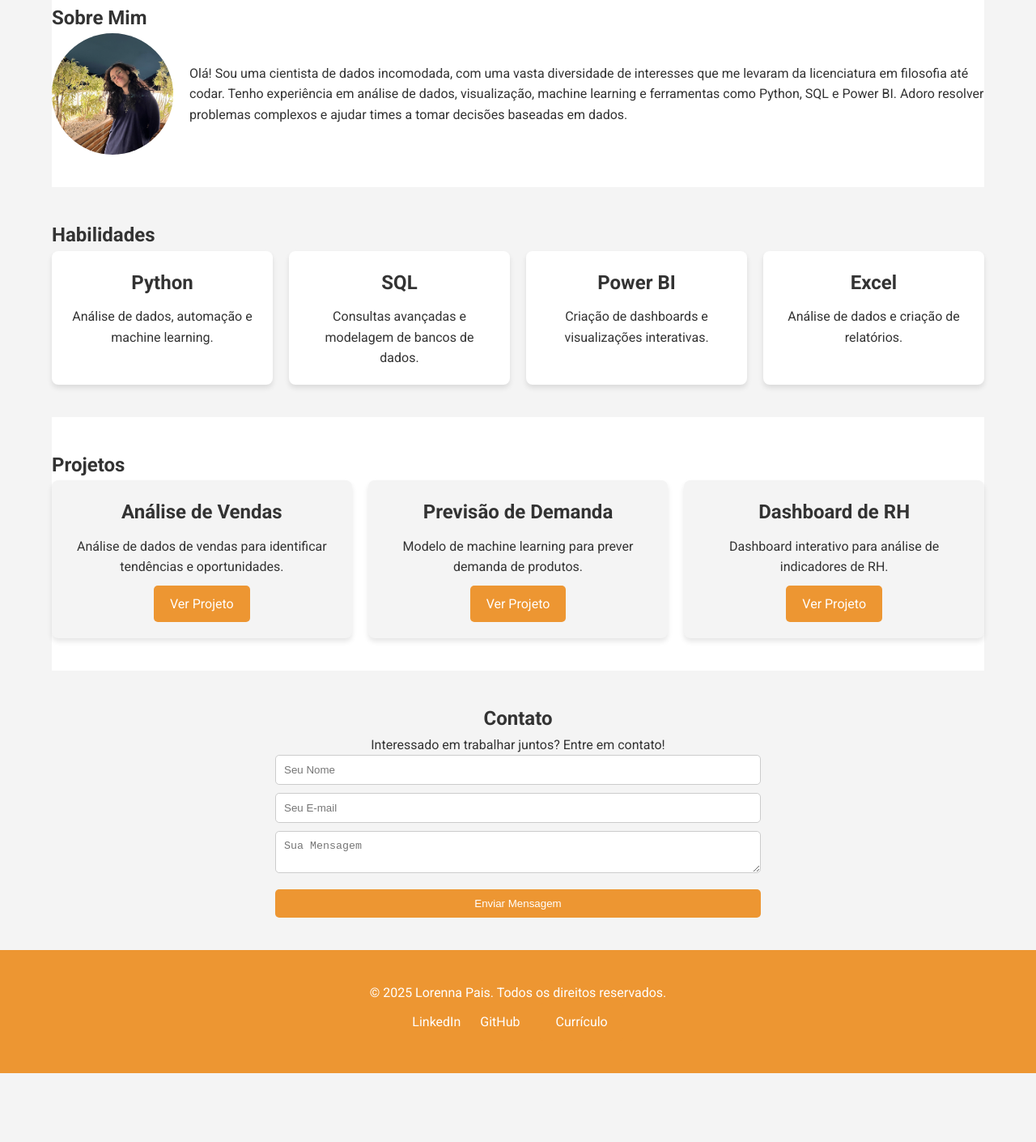
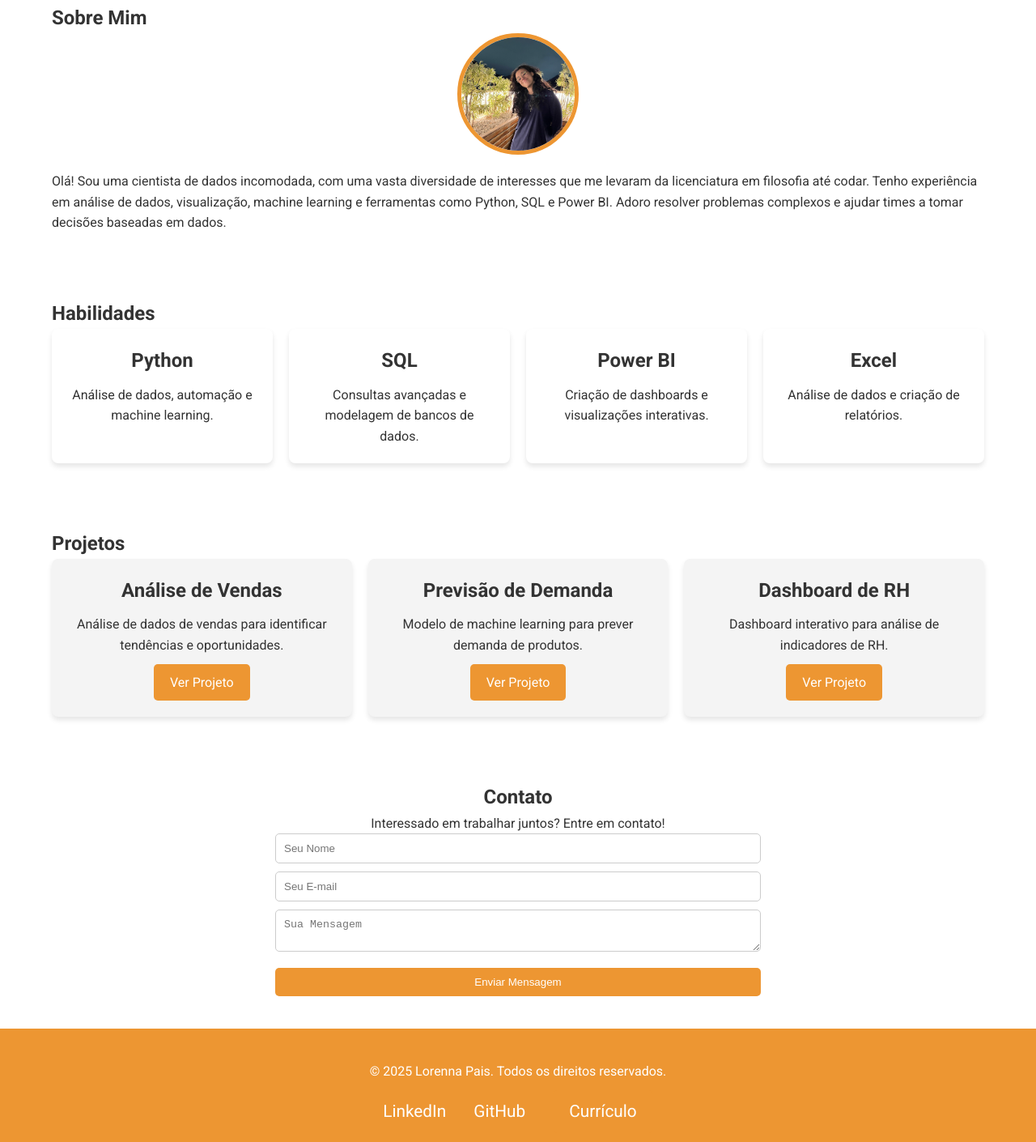
Before and after one commit to lorennapaiss/portfolio, a plain HTML site: page index.html in a window 1280 px wide. Shown: the part 270-1680 px from the top of the page at 81% size. Before the commit the page ends 1595 px from the top, so only its background shows below. Drawn offline with Linux system fonts and the light colour scheme.

Commit message:
Atualização

```diff
--- a/css/style.css
+++ b/css/style.css
@@ -9,7 +9,7 @@ body {
     font-family: 'Roboto', sans-serif;
     line-height: 1.6;
     color: #333;
-    background-color: #f4f4f4;
+    background-color: #fff;;
 }
 
 .container {
@@ -47,6 +47,8 @@ header p {
     display: flex;
     align-items: center;
     gap: 20px;
+    justify-content: center;
+    flex-wrap: wrap;
 }
 
 .profile-img {
@@ -54,11 +56,17 @@ header p {
     height: 150px;
     border-radius: 50%;
     object-fit: cover;
+    border: 5px solid #ED9632;
+}
+
+.profile-img:hover {
+    transform: scale(1.05);
+    transition: transform 0.3s ease;
 }
 
 /* Seção Habilidades */
 #skills {
-    background: #f4f4f4;
+    background: #fff;
     padding: 40px 0;
 }
 
@@ -74,6 +82,12 @@ header p {
     border-radius: 8px;
     box-shadow: 0 4px 6px rgba(0, 0, 0, 0.1);
     text-align: center;
+    transition: transform 0.3s ease, box-shadow 0.3s ease;
+}
+
+.skill:hover {
+    transform: translateY(-5px);
+    box-shadow: 0 8px 12px rgba(0, 0, 0, 0.2);
 }
 
 .skill h3 {
@@ -99,6 +113,12 @@ header p {
     border-radius: 8px;
     box-shadow: 0 4px 6px rgba(0, 0, 0, 0.1);
     text-align: center;
+    transition: transform 0.3s ease, box-shadow 0.3s ease;
+}
+
+.project:hover {
+    transform: translateY(-5px);
+    box-shadow: 0 8px 12px rgba(0, 0, 0, 0.2);
 }
 
 .project h3 {
@@ -114,15 +134,17 @@ header p {
     text-decoration: none;
     border-radius: 5px;
     margin-top: 10px;
+    transition: background-color 0.3s ease, transform 0.3s ease;
 }
 
 .btn:hover {
     background: #ED5432;
+    transform: scale(1.05);
 }
 
 /* Seção Contato */
 #contact {
-    background: #f4f4f4;
+    background: #fff;
     padding: 40px 0;
     text-align: center;
 }
@@ -139,6 +161,11 @@ form input, form textarea {
     padding: 10px;
     border: 1px solid #ccc;
     border-radius: 5px;
+    transition: border-color 0.3s ease;
+}
+
+form input:focus, form textarea:focus {
+    border-color: #ED9632;
 }
 
 form button {
@@ -148,10 +175,12 @@ form button {
     border: none;
     border-radius: 5px;
     cursor: pointer;
+    transition: background-color 0.3s ease, transform 0.3s ease;
 }
 
 form button:hover {
     background: #555;
+    transform: scale(1.05);
 }
 
 /* Rodapé */
@@ -162,13 +191,20 @@ footer {
     padding: 20px 0;
 }
 
+.social-links {
+    margin-top: 10px;
+}
+
 .social-links a {
     color: #fff;
-    margin: 0 10px;
+    margin: 0 15px;
     text-decoration: none;
+    font-size: 1.3rem;
+    transition: color 0.3s ease;
 }
 
 .social-links a:hover {
+    color: #333;
     text-decoration: underline;
 }
 
@@ -256,6 +292,7 @@ footer {
 .back-btn:hover {
     background: #ED5432;
 }
+
 /* Estilo do cabeçalho e navegação */
 header {
     background: #ED9632;
@@ -305,11 +342,13 @@ nav ul li a {
     padding: 10px;
     display: block;
     text-align: center;
+    transition: background 0.3s ease, transform 0.3s ease;
 }
 
 nav ul li a:hover {
     background: #ED9632;
     border-radius: 5px;
+    transform: scale(1.05);
 }
 
 /* Quando a tela for pequena, a navegação vira um menu em coluna */
```
